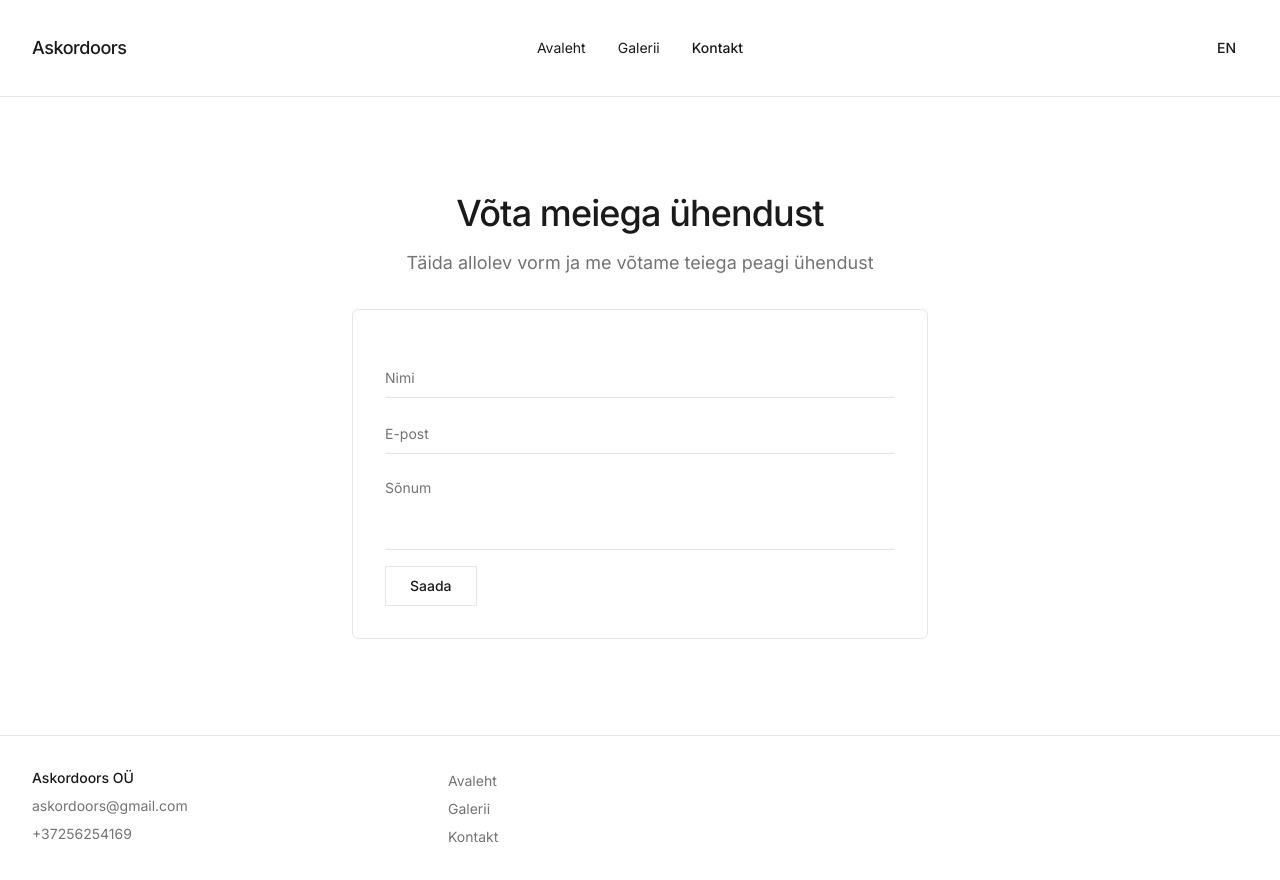
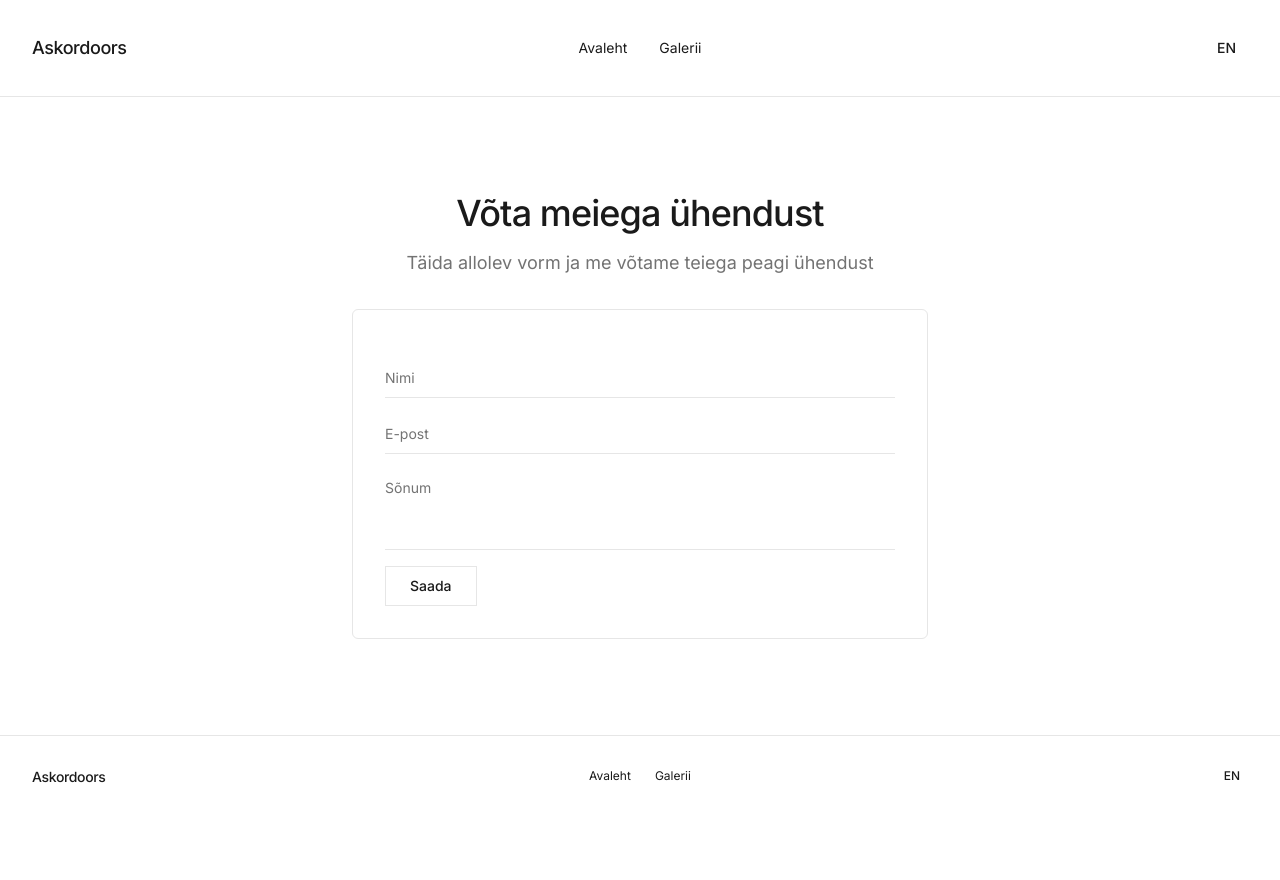
Before and after one commit to arturgola/lovable, a React (Vite) app: page /contact in a window 1280 px wide. Shown: the top 880 px of the page. After the commit the page ends 816 px from the top, so only its background shows below. Built offline with nearby package versions, Linux system fonts and the light colour scheme.

Commit message:
updated visuals

```diff
--- a/src/components/Footer.tsx
+++ b/src/components/Footer.tsx
@@ -1,72 +1,96 @@
 
+import { useState } from 'react';
+import { Link, useLocation } from 'react-router-dom';
 import { useTranslation } from 'react-i18next';
-import { Link } from 'react-router-dom';
+import { Button } from "@/components/ui/button";
 
 const Footer = () => {
-  const { t } = useTranslation();
-  const currentYear = new Date().getFullYear();
+  const { t, i18n } = useTranslation();
+  const location = useLocation();
+
+  const toggleLanguage = () => {
+    const newLang = i18n.language === 'et' ? 'en' : 'et';
+    i18n.changeLanguage(newLang);
+  };
+
+  const isActive = (path: string) => {
+    return location.pathname === path;
+  };
+
+  const handleHomeClick = () => {
+    // Scroll to top of the page
+    window.scrollTo({
+      top: 0,
+      left: 0,
+      behavior: 'smooth'
+    });
+  };
 
   return (
-    <footer className="border-t border-border py-8 bg-background">
+    <footer className="border-t border-border py-4 bg-background">
       <div className="container-custom">
-        <div className="grid grid-cols-1 md:grid-cols-3 gap-8 items-start">
-          {/* Company Info */}
-          <div>
-             <h2 className="font-medium mb-2 text-sm">Askordoors OÜ</h2>
-            <p className="text-sm text-muted-foreground max-w-xs mb-2">
-                askordoors@gmail.com
-            </p>
-            <p className="text-sm text-muted-foreground max-w-xs mb-2">
-                +37256254169
-            </p>
+        <div className="relative flex items-center w-full h-12">
+          {/* Logo */}
+          <div className="flex-shrink-0">
+            <Link to="/" className="text-sm font-medium tracking-tight">
+              Askordoors
+            </Link>
           </div>
 
-          {/* Quick Links */}
-          <div>
-            {/* <h3 className="font-medium mb-4">{t('mainPage')}</h3> */}
-            <ul className="space-y-1">
-              <li>
-                <Link to="/" className="text-sm text-muted-foreground hover:text-foreground transition-colors">
+          {/* Centered Nav */}
+          <nav className="absolute left-1/2 top-1/2 -translate-x-1/2 -translate-y-1/2 hidden md:flex items-center space-x-6">
+            <Link
+              to="/"
+              onClick={handleHomeClick}
+              className={`text-xs hover:text-primary/80 transition-colors ${
+                isActive('/') ? 'font-medium' : ''
+              }`}
+            >
               {t('mainPage')}
             </Link>
-              </li>
-              <li>
-                <Link to="/gallery" className="text-sm text-muted-foreground hover:text-foreground transition-colors">
+            <Link
+              to="/gallery"
+              className={`text-xs hover:text-primary/80 transition-colors ${
+                isActive('/gallery') ? 'font-medium' : ''
+              }`}
+            >
               {t('gallery')}
             </Link>
-              </li>
-              <li>
-                <Link to="/contact" className="text-sm text-muted-foreground hover:text-foreground transition-colors">
-                  {t('contact')}
-                </Link>
-              </li>
-            </ul>
+          </nav>
+
+          {/* Language Toggle */}
+          <div className="hidden md:flex items-center space-x-4 ml-auto">
+            <Button variant="ghost" size="sm" onClick={toggleLanguage} className="h-8 px-2 text-xs">
+              {i18n.language === 'et' ? 'EN' : 'ET'}
+            </Button>
           </div>
 
-          {/* Legal */}
-          {/* <div>
-            <h3 className="font-medium mb-4">{t('contact')}</h3>
-            <ul className="space-y-2">
-              <li>
-                <Link to="#" className="text-sm text-muted-foreground hover:text-foreground transition-colors">
-                  {t('termsAndConditions')}
+          {/* Mobile Navigation */}
+          <div className="md:hidden flex items-center ml-auto space-x-4">
+            <Button variant="ghost" size="sm" className="h-8 px-2 text-xs" onClick={toggleLanguage}>
+              {i18n.language === 'et' ? 'EN' : 'ET'}
+            </Button>
+            <nav className="flex items-center space-x-4">
+              <Link
+                to="/"
+                onClick={handleHomeClick}
+                className={`text-xs hover:text-primary/80 transition-colors ${
+                  isActive('/') ? 'font-medium' : ''
+                }`}
+              >
+                {t('mainPage')}
               </Link>
-              </li>
-              <li>
-                <Link to="#" className="text-sm text-muted-foreground hover:text-foreground transition-colors">
-                  {t('privacyPolicy')}
+              <Link
+                to="/gallery"
+                className={`text-xs hover:text-primary/80 transition-colors ${
+                  isActive('/gallery') ? 'font-medium' : ''
+                }`}
+              >
+                {t('gallery')}
               </Link>
-              </li>
-            </ul>
-          </div> */}
+            </nav>
           </div>
-
-        {/* Copyright */}
-        {/* <div className="border-t border-border mt-8 pt-8 flex flex-col md:flex-row justify-between items-center">
-          <p className="text-sm text-muted-foreground">
-            © {currentYear} Askordoors. {t('rightsReserved')}.
-          </p>
-        </div> */}
+        </div>
       </div>
     </footer>
   );
--- a/src/components/Navbar.tsx
+++ b/src/components/Navbar.tsx
@@ -55,14 +55,6 @@ const Navbar = () => {
             >
               {t('gallery')}
             </Link>
-            <Link
-              to="/contact"
-              className={`text-sm hover:text-primary/80 transition-colors ${
-                isActive('/contact') ? 'font-medium' : ''
-              }`}
-            >
-              {t('contact')}
-            </Link>
           </nav>
 
           {/* Language Toggle */}
@@ -117,15 +109,6 @@ const Navbar = () => {
                 >
                   {t('gallery')}
                 </Link>
-                <Link
-                  to="/contact"
-                  className={`text-lg hover:text-primary/80 transition-colors ${
-                    isActive('/contact') ? 'font-medium' : ''
-                  }`}
-                  onClick={closeMenu}
-                >
-                  {t('contact')}
-                </Link>
               </div>
             </div>
           </div>
--- a/src/hooks/use-scroll-to-top.tsx
+++ b/src/hooks/use-scroll-to-top.tsx
@@ -1,10 +1,12 @@
 import { useEffect } from 'react';
 import { useLocation } from 'react-router-dom';
 
-export const useScrollToTop = () => {
+export const useScrollToTop = (enabled: boolean = true) => {
   const { pathname } = useLocation();
 
   useEffect(() => {
+    if (!enabled) return;
+
     // Use a small timeout to ensure the DOM is fully rendered
     const timer = setTimeout(() => {
       window.scrollTo({
@@ -15,5 +17,5 @@ export const useScrollToTop = () => {
     }, 100);
 
     return () => clearTimeout(timer);
-  }, [pathname]);
+  }, [pathname, enabled]);
 };
--- a/src/pages/Contact.tsx
+++ b/src/pages/Contact.tsx
@@ -7,7 +7,7 @@ import Footer from "@/components/Footer";
 
 const Contact = () => {
   const { t } = useTranslation();
-  useScrollToTop();
+  useScrollToTop(true);
 
   return (
     <div className="min-h-screen flex flex-col">
--- a/src/pages/Gallery.tsx
+++ b/src/pages/Gallery.tsx
@@ -1,4 +1,6 @@
 import { useTranslation } from "react-i18next";
+import { Button } from "@/components/ui/button";
+import { useNavigate } from "react-router-dom";
 import { useScrollToTop } from "@/hooks/use-scroll-to-top";
 import ImageGallery from "@/components/ImageGallery";
 import Navbar from "@/components/Navbar";
@@ -6,7 +8,15 @@ import Footer from "@/components/Footer";
 
 const Gallery = () => {
   const { t } = useTranslation();
-  useScrollToTop();
+  const navigate = useNavigate();
+  useScrollToTop(false);
+
+  const handleContactClick = () => {
+    // Set a flag to preserve scroll position
+    sessionStorage.setItem('preserveScroll', 'true');
+    // Navigate to index page
+    navigate('/');
+  };
 
   const galleryImages = [
     {
@@ -120,16 +130,22 @@ const Gallery = () => {
       <main className="flex-1 py-8 md:py-16 lg:py-24">
         <div className="container-custom px-4">
           <div className="max-w-3xl mx-auto text-center mb-8 md:mb-12">
-            <h1 className="text-2xl md:text-3xl lg:text-4xl font-medium tracking-tight mb-3 md:mb-4">
-              {t('galleryTitle')}
-            </h1>
-            <p className="text-base md:text-lg text-muted-foreground">
+            <div className="flex items-baseline justify-center gap-2 mb-3 md:mb-4">
+              <h1 className="text-2xl md:text-3xl lg:text-4xl font-medium tracking-tight">
+                {t('galleryTitle')}
+              </h1>
+              <span className="inline-flex items-baseline gap-1 px-1 py-0 bg-muted text-muted-foreground text-[9px] font-medium rounded-full leading-none">
+                <span className="w-0.5 h-0.5 bg-foreground rounded-full"></span>
+                AI Enhanced
+              </span>
+            </div>
+{/*             <p className="text-base md:text-lg text-muted-foreground">
               Discover our collection of custom-crafted doors, each designed to enhance your living space with exceptional quality and timeless beauty.
               From contemporary designs to classic elegance, find the perfect door that reflects your personal style and complements your interior aesthetic.
-            </p>
+            </p> */}
           </div>
 
-          <div className="max-w-4xl mx-auto mb-12 md:mb-16">
+          {/* <div className="max-w-4xl mx-auto mb-12 md:mb-16">
             <div className="text-center">
               <h2 className="text-lg md:text-xl font-normal tracking-tight text-foreground mb-4">
                 AI-Enhanced Visual Experience
@@ -144,10 +160,21 @@ const Gallery = () => {
                 </span>
               </p>
             </div>
-          </div>
+          </div> */}
 
           <div className="w-full">
             <ImageGallery images={galleryImages} />
+          </div>
+
+          {/* Contact Button - After Gallery in Right Corner */}
+          <div className="flex justify-end mt-8">
+            <Button
+              variant="outline"
+              className="bg-white/90 backdrop-blur-sm border-gray-200 text-black px-4 py-2 rounded-full text-xs hover:bg-white transition-colors"
+              onClick={handleContactClick}
+            >
+              {t('contactButton')}
+            </Button>
           </div>
         </div>
       </main>
--- a/src/pages/Index.tsx
+++ b/src/pages/Index.tsx
@@ -1,6 +1,6 @@
 import { useTranslation } from "react-i18next";
 import { Button } from "@/components/ui/button";
-import { Link, useNavigate } from "react-router-dom";
+import { Link, useNavigate, useLocation } from "react-router-dom";
 import ContactForm from "@/components/ContactForm";
 import Navbar from "@/components/Navbar";
 import Footer from "@/components/Footer";
@@ -9,7 +9,16 @@ import { useScrollToTop } from "@/hooks/use-scroll-to-top";
 const Index = () => {
   const { t } = useTranslation();
   const navigate = useNavigate();
-  useScrollToTop();
+  const location = useLocation();
+
+  // Only scroll to top if not coming from gallery with preserveScroll flag
+  const shouldScrollToTop = !sessionStorage.getItem('preserveScroll');
+  useScrollToTop(shouldScrollToTop);
+
+  // Clear the flag after checking
+  if (sessionStorage.getItem('preserveScroll')) {
+    sessionStorage.removeItem('preserveScroll');
+  }
 
   const handleGalleryClick = () => {
     // Immediately scroll to top before navigation
@@ -23,14 +32,14 @@ const Index = () => {
   };
 
   const handleContactClick = () => {
-    // Immediately scroll to top before navigation
-    window.scrollTo({
-      top: 0,
-      left: 0,
-      behavior: 'instant'
-    });
-    // Navigate to contact
-    navigate('/contact');
+    // Scroll to the contact form section at the bottom of the page
+    const contactSection = document.querySelector('section:has(.bg-background)');
+    if (contactSection) {
+      contactSection.scrollIntoView({
+        behavior: 'smooth',
+        block: 'start'
+      });
+    }
   };
 
   return (
@@ -38,48 +47,8 @@ const Index = () => {
       <Navbar />
 
       <main className="flex-1">
-        {/* Hero Section */}
-        <section className="pt-12 md:pt-24 pb-6 md:pb-8">
-          <div className="container-custom max-w-6xl mx-auto">
-            <div className="text-center mb-12 md:mb-16">
-              <p className="text-sm">{t('sectionA')}</p>
-              <h1 className="text-3xl md:text-4xl lg:text-5xl font-normal tracking-tight">
-                {t("aboutTitle")}
-              </h1>
-            </div>
-
-            {/* Aligned Description Section */}
-            <div className="max-w-5xl mx-auto space-y-8 md:space-y-12">
-              <div className="flex justify-center">
-                <div className="flex gap-4 md:gap-6 max-w-4xl">
-                  <p className="text-sm w-12 text-right flex-shrink-0">{t('section01')}</p>
-                  <p className="text-base text-muted-foreground">
-                    {t('aboutDescription')}
-                  </p>
-                </div>
-              </div>
-              <div className="flex justify-center">
-                <div className="flex gap-4 md:gap-6 max-w-4xl">
-                  <p className="text-sm w-12 text-right flex-shrink-0">{t('section02')}</p>
-                  <p className="text-base text-muted-foreground">
-                    <span dangerouslySetInnerHTML={{ __html: t('artistPlatform') }} />
-                  </p>
-                </div>
-              </div>
-              <div className="flex justify-center">
-                <div className="flex gap-4 md:gap-6 max-w-4xl">
-                  <p className="text-sm w-12 text-right flex-shrink-0">{t('section03')}</p>
-                  <p className="text-base text-muted-foreground">
-                    <span dangerouslySetInnerHTML={{ __html: t('uniqueMaterials') }} />
-                  </p>
-                </div>
-              </div>
-            </div>
-          </div>
-        </section>
-
         {/* Main Product Image */}
-        <section className="py-8 md:py-14 bg-white">
+        <section className="pt-12 md:pt-24 pb-6 md:pb-8 bg-white">
           <div className="container-custom max-w-7xl mx-auto px-4">
             {/* Text above image (from Index copy) */}
             <div className="text-center mb-8">
@@ -116,6 +85,46 @@ const Index = () => {
                 >
                   {t('contactButton')}
                 </Button>
+              </div>
+            </div>
+          </div>
+        </section>
+
+        {/* Hero Section */}
+        <section className="pt-6 md:pt-12 pb-6 md:pb-8">
+          <div className="container-custom max-w-6xl mx-auto">
+            <div className="text-center mb-12 md:mb-16">
+              <p className="text-sm">{t('sectionA')}</p>
+              <h1 className="text-3xl md:text-4xl lg:text-5xl font-normal tracking-tight">
+                {t("aboutTitle")}
+              </h1>
+            </div>
+
+            {/* Aligned Description Section */}
+            <div className="max-w-5xl mx-auto space-y-8 md:space-y-12">
+              <div className="flex justify-center">
+                <div className="flex gap-4 md:gap-6 max-w-4xl">
+                  <p className="text-sm w-12 text-right flex-shrink-0">{t('section01')}</p>
+                  <p className="text-base text-muted-foreground">
+                    {t('aboutDescription')}
+                  </p>
+                </div>
+              </div>
+              <div className="flex justify-center">
+                <div className="flex gap-4 md:gap-6 max-w-4xl">
+                  <p className="text-sm w-12 text-right flex-shrink-0">{t('section02')}</p>
+                  <p className="text-base text-muted-foreground">
+                    <span dangerouslySetInnerHTML={{ __html: t('artistPlatform') }} />
+                  </p>
+                </div>
+              </div>
+              <div className="flex justify-center">
+                <div className="flex gap-4 md:gap-6 max-w-4xl">
+                  <p className="text-sm w-12 text-right flex-shrink-0">{t('section03')}</p>
+                  <p className="text-base text-muted-foreground">
+                    <span dangerouslySetInnerHTML={{ __html: t('uniqueMaterials') }} />
+                  </p>
+                </div>
               </div>
             </div>
           </div>
```
Lines whose indentation alone changed are shown as unchanged.
